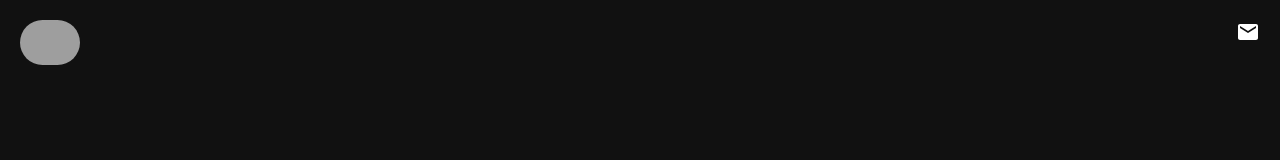
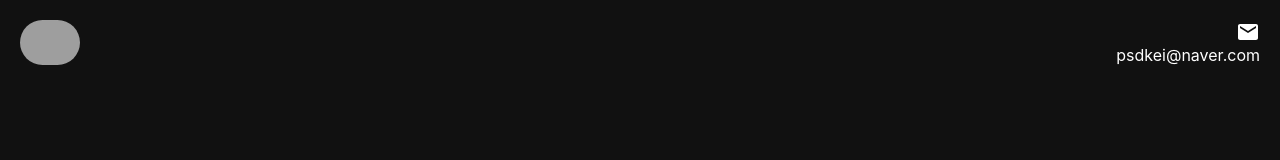
Before and after one commit to ddoniddoni/reactportfolio, a React (Create React App) app in the folder react-portfolio/: page / in a window 1280 px wide. Shown: the top 160 px of the page. Built offline with nearby package versions, Linux system fonts and the light colour scheme; grey boxes are pictures that could not be loaded.

Commit message:
Update Nav

```diff
--- a/react-portfolio/src/Nav.css
+++ b/react-portfolio/src/Nav.css
@@ -27,6 +27,17 @@
   position: fixed;
   right: 20px;
   width: 30px;
-  object-fit: contain;
   color: white;
+  cursor: pointer;
 }
+
+.nav__mail:hover {
+  color: lightgray;
+}
+
+.nav > p {
+  position: fixed;
+  color: white;
+  right: 20px;
+  top: 45px;
+}
--- a/react-portfolio/src/Nav.js
+++ b/react-portfolio/src/Nav.js
@@ -14,6 +14,7 @@ const Nav = () => {
       window.removeEventListener("scroll");
     };
   }, []);
+
   return (
     <div className={`nav ${show && "nav__black"}`}>
       <img
@@ -21,7 +22,8 @@ const Nav = () => {
         src="https://avatars2.githubusercontent.com/u/33341413?s=460&u=7f26c34ba6d2bc1b40c2fa5c6193411fe1723874&v=4"
         alt="Profie"
       />
-      <LocalPostOffice className="nav__mail" />
+      <LocalPostOffice className="nav__mail" variant="outlined" />
+      <p>psdkei@naver.com</p>
     </div>
   );
 };
```
